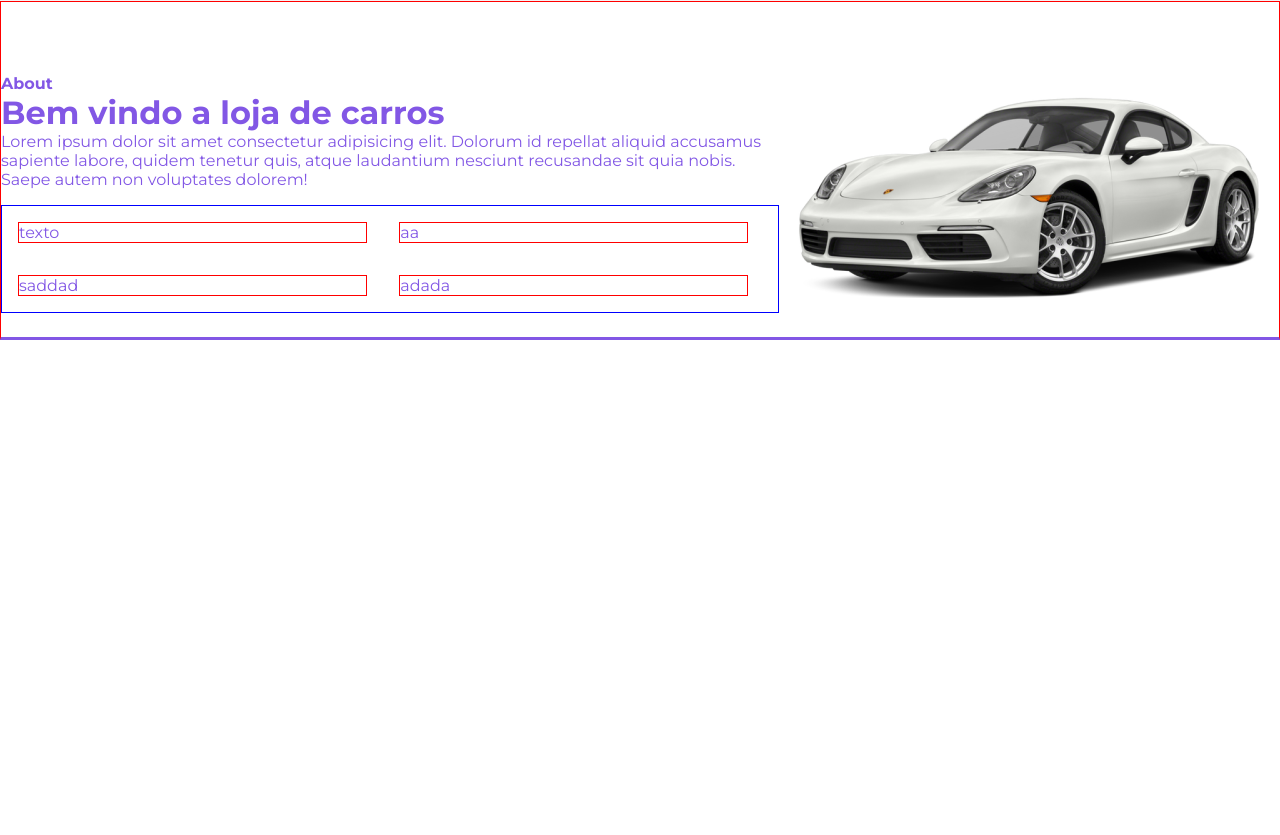
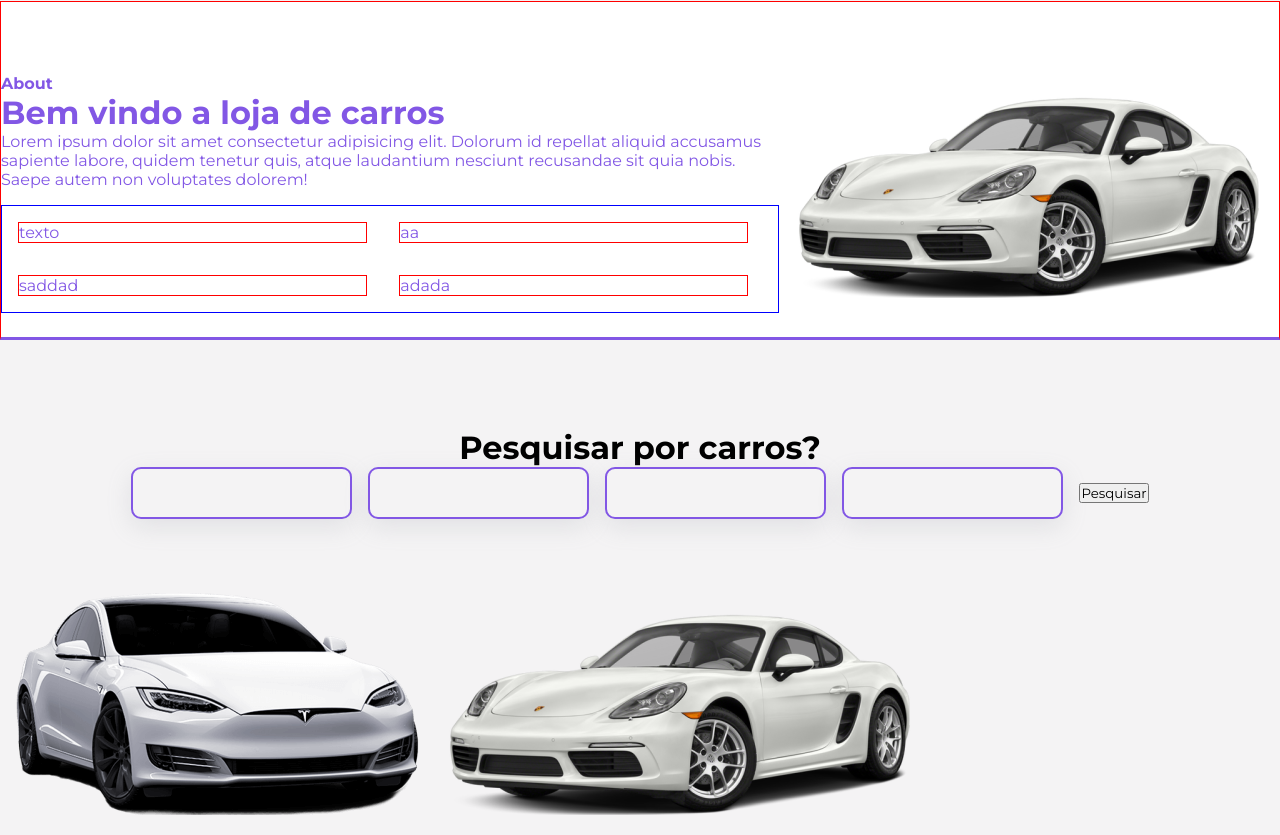
Before and after one commit to devpdro/auto-luxury-project, a React (Create React App) app: page /home in a window 1280 px wide. Shown: the part 799-1634 px from the top of the page. Before the commit the page ends 1139 px from the top, so only its background shows below. Built offline with nearby package versions, Linux system fonts and the light colour scheme.

Commit message:
feat: adding search functionality

```diff
--- a/src/presentation/assets/images/index.ts
+++ b/src/presentation/assets/images/index.ts
@@ -5,3 +5,16 @@ export const IMAGES = {
   FEATURED1,
   POPULAR5,
 };
+
+interface CarImages {
+  [make: string]: string;
+}
+
+export const getCarImage = (make: string): string => {
+  const carImages: CarImages = {
+    Toyota: FEATURED1,
+    Honda: POPULAR5,
+  };
+
+  return carImages[make] || FEATURED1;
+};
--- /dev/null
+++ b/src/presentation/components/main/cars/cars-styled.ts
@@ -0,0 +1,16 @@
+import styled from 'styled-components';
+
+export const Container = styled.div`
+  background-color: #f4f3f4;
+  color: #000;
+  padding: 1rem 0;
+`;
+
+export const Width = styled.div`
+  max-width: ${({ theme }) => theme.width.standard};
+  margin: ${({ theme }) => theme.width.margin};
+`;
+
+export const Box = styled.div``;
+
+export const Text = styled.div``;
--- /dev/null
+++ b/src/presentation/components/main/cars/cars.tsx
@@ -0,0 +1,55 @@
+import React, { useState } from 'react';
+
+import { getCarImage } from 'presentation/assets';
+
+import { Container, Width, Box } from './cars-styled';
+import { Search } from './components/search';
+import { Filters } from './components/search';
+
+interface Car {
+  make: string;
+  model: string;
+  year: number;
+  price: number;
+}
+
+const carData: Car[] = [
+  { make: 'Toyota', model: 'Corolla', year: 2022, price: 25000 },
+  { make: 'Honda', model: 'Civic', year: 2021, price: 22000 },
+];
+
+export const Cars: React.FC = () => {
+  const [filteredCars, setFilteredCars] = useState<Car[]>(carData);
+
+  const handleSearch = (filters: Filters) => {
+    const filtered = carData.filter((car) => {
+      return (
+        car.make.includes(filters.make) &&
+        car.model.includes(filters.model) &&
+        (filters.year === '' || car.year === Number(filters.year)) &&
+        (filters.price === '' || car.price <= Number(filters.price))
+      );
+    });
+
+    setFilteredCars(filtered);
+  };
+
+  return (
+    <Container>
+      <Width>
+        <Box>
+          <Search onSearch={handleSearch} />
+          <div>
+            {filteredCars.map((car, index) => (
+              <img
+                key={index}
+                src={getCarImage(car.make)}
+                alt={`Car ${index}`}
+              />
+            ))}
+          </div>
+        </Box>
+      </Width>
+    </Container>
+  );
+};
--- /dev/null
+++ b/src/presentation/components/main/cars/components/search-styled.ts
@@ -0,0 +1,45 @@
+import styled from 'styled-components';
+
+export const Container = styled.div`
+  background-color: #f4f3f4;
+  color: #000;
+  padding: 1rem 0;
+`;
+
+export const Width = styled.div`
+  max-width: ${({ theme }) => theme.width.standard};
+  margin: ${({ theme }) => theme.width.margin};
+`;
+
+export const Box = styled.div`
+  margin: 3.5rem 0rem;
+  display: flex;
+  justify-content: center;
+  align-items: center;
+  flex-direction: column;
+  text-align: center;
+`;
+
+export const Details = styled.input`
+  box-shadow: rgba(149, 157, 165, 0.2) 0px 8px 24px;
+  padding: 1rem 1.5rem;
+  color: #818181;
+  border-radius: 10px;
+  background-color: #f4f3f4;
+  border: 2px solid #8257e5;
+  outline: none;
+  margin-right: 1rem;
+`;
+
+export const Reserve = styled.input`
+  padding: 1rem 1.5rem;
+  color: #fff;
+  border-radius: 10px;
+  box-shadow:
+    rgba(0, 0, 0, 0.19) 0px 10px 20px,
+    rgba(0, 0, 0, 0.23) 0px 6px 6px;
+  font-family: 'Poppins', sans-serif;
+  border: none;
+  outline: none;
+  background-color: #8257e5;
+`;
--- /dev/null
+++ b/src/presentation/components/main/cars/components/search.tsx
@@ -0,0 +1,66 @@
+import React, { useState } from 'react';
+
+import { Container, Width, Box, Details } from './search-styled';
+
+interface Filters {
+  make: string;
+  model: string;
+  year: string;
+  price: string;
+}
+
+interface SearchProps {
+  onSearch: (filters: Filters) => void;
+}
+
+export const Search: React.FC<SearchProps> = ({ onSearch }) => {
+  const [make, setMake] = useState('');
+  const [model, setModel] = useState('');
+  const [year, setYear] = useState('');
+  const [price, setPrice] = useState('');
+
+  const handleSearch = () => {
+    onSearch({ make, model, year, price });
+  };
+
+  return (
+    <Container>
+      <Width>
+        <Box>
+          <h1>Pesquisar por carros?</h1>
+          <div>
+            <Details
+              type="text"
+              name="make"
+              value={make}
+              onChange={(e) => setMake(e.target.value)}
+            />
+            <Details
+              type="text"
+              name="model"
+              value={model}
+              onChange={(e) => setModel(e.target.value)}
+            />
+            <Details
+              type="text"
+              name="year"
+              value={year}
+              onChange={(e) => setYear(e.target.value)}
+            />
+            <Details
+              type="number"
+              name="price"
+              value={price}
+              onChange={(e) => setPrice(e.target.value)}
+            />
+            <button type="button" onClick={handleSearch}>
+              Pesquisar
+            </button>
+          </div>
+        </Box>
+      </Width>
+    </Container>
+  );
+};
+
+export type { Filters };
--- a/src/presentation/components/main/index.tsx
+++ b/src/presentation/components/main/index.tsx
@@ -1,4 +1,5 @@
 import { About } from './about/about';
+import { Cars } from './cars/cars';
 import { Header } from './header/header';
 
 export const Main = () => {
@@ -6,6 +7,7 @@ export const Main = () => {
     <main>
       <Header />
       <About />
+      <Cars />
     </main>
   );
 };
```
